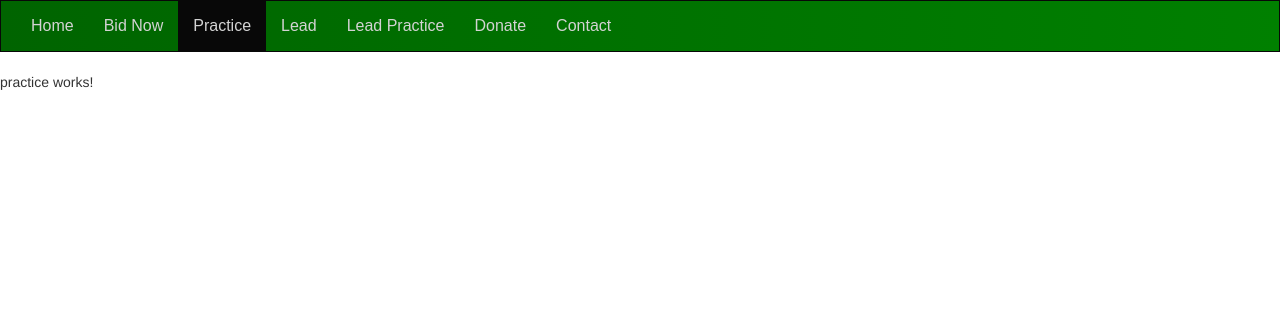
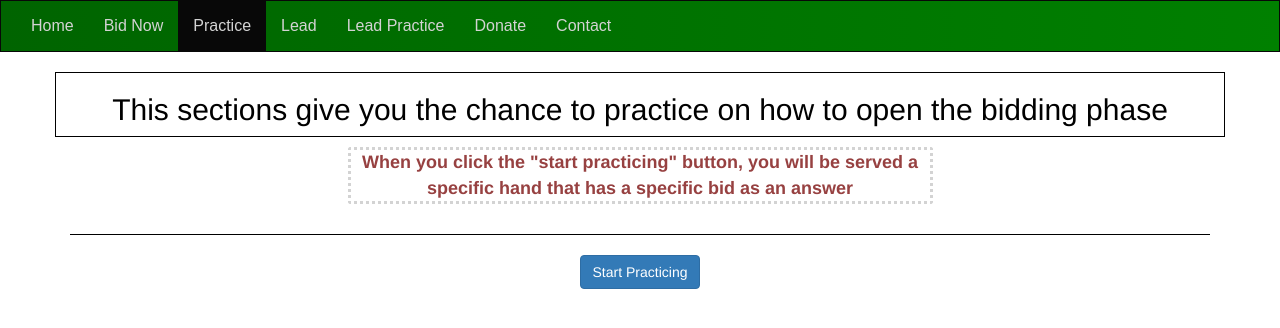
Before and after one commit to George-Spanos/Bridge-App, an Angular app: page /practice in a window 1280 px wide. Shown: the top 328 px of the page. Built offline with nearby package versions, Linux system fonts and the light colour scheme.

Commit message:
practice start

```diff
--- a/src/app/app.component.css
+++ b/src/app/app.component.css
@@ -0,0 +1,7 @@
+.board {
+  padding: 100px 30px 60px 30px;
+  background-color: green;
+  display: flex;
+  justify-content: center;
+  border-radius: 10px;
+}
--- a/src/app/app.module.ts
+++ b/src/app/app.module.ts
@@ -16,6 +16,7 @@ import { DonateComponent } from './donate/donate.component';
 import { ContactComponent } from './contact/contact.component';
 import { LeadComponent } from './lead/lead.component';
 import { LeadPracticeComponent } from './lead-practice/lead-practice.component';
+import { PracticeformComponent } from './practiceform/practiceform.component';
 const routes = [
   { path: '', component: HomepageComponent },
   { path: 'bid', component: MainSectionComponent },
@@ -38,7 +39,8 @@ const routes = [
     DonateComponent,
     ContactComponent,
     LeadComponent,
-    LeadPracticeComponent
+    LeadPracticeComponent,
+    PracticeformComponent
   ],
   imports: [
     BrowserModule,
--- a/src/app/practice/practice.component.css
+++ b/src/app/practice/practice.component.css
@@ -0,0 +1,24 @@
+.heading {
+  display:flex;
+  color: black;
+   justify-content: center;
+    border:1px solid black;
+    text-align: center;
+}
+#subheading {
+  display:flex;
+  color: #974141;
+  justify-content: center;
+  font-size: large;
+  font-weight: bold;
+  box-sizing: border-box;
+  margin: 10px auto;
+  border: 3px dotted lightgrey;
+  border-radius: 3px;
+  width: 50%;
+  text-align: center;
+}
+.hline {
+  border-color: black;
+  width: 100%;
+}
--- a/src/app/practice/practice.component.html
+++ b/src/app/practice/practice.component.html
@@ -1,3 +1,53 @@
-<p>
-  practice works!
-</p>
+<div class="container">
+  <div class="row">
+    <div class="col-xs-12">
+      <div class="row heading">
+        <h2>This sections give you the chance to practice on how to open the bidding phase</h2>
+      </div>
+      <div class="row">
+        <span id="subheading"> When you click the "start practicing" button, you will be served
+          a specific hand that has a specific bid as an answer</span>
+      </div>
+    </div>
+  </div>
+  <hr class="hline">
+  <div class="row">
+      <div class="col-xs-12" style="display:flex; justify-content:center; padding:0px 20px 20px 20px;">
+        <button class="btn btn-primary" (click)="startPractice()">Start Practicing</button>
+      </div>
+    </div>
+    <div class="row">
+        <div class="col-xs-12">
+          <div class="col-xs-6">
+            <div class="board" *ngIf="handInitialized">
+              <div class="row">
+                <div class="card" *ngFor="let card of spades">{{card.name}}
+                  <br>
+                  <img class="suit" src="https://i.imgur.com/tXgx0h3.png">
+                </div>
+                <div class="card red" *ngFor="let card of hearts">{{card.name}}
+                  <br>
+                  <img class="suit" src="https://i.imgur.com/Chg6eQ8.jpg">
+                </div>
+                <div class="card" *ngFor="let card of clubs">{{card.name}}
+                  <br>
+                  <img class="suit" src="https://i.imgur.com/TsBK3k9.jpg">
+                </div>
+                <div class="card red" *ngFor="let card of diamonds">{{card.name}}
+                  <br>
+                  <img class="suit" src="https://i.imgur.com/khCb5Vu.jpg">
+                </div>
+              </div>
+            </div>
+            <div class="row" *ngIf="handInitialized">
+              <div class="col-xs-12 hcpdisplay">Total HCP = {{hcp}}</div>
+            </div>
+          </div>
+          <div class="col-xs-6">
+            <div *ngIf="handInitialized" style="margin:10px">
+              <app-practiceform></app-practiceform>
+            </div>
+          </div>
+        </div>
+      </div>
+</div>
--- a/src/app/practice/practice.component.ts
+++ b/src/app/practice/practice.component.ts
@@ -1,12 +1,20 @@
 import { Component, OnInit } from '@angular/core';
-
+ import {Card} from '../card.model';
 @Component({
   selector: 'app-practice',
   templateUrl: './practice.component.html',
   styleUrls: ['./practice.component.css']
 })
 export class PracticeComponent implements OnInit {
-
+handInitialized = false;
+spades: Card[];
+hearts: Card[];
+clubs: Card[];
+diamonds: Card[];
+hcp: number;
+startPractice() {
+  this.handInitialized = true;
+}
   constructor() { }
 
   ngOnInit() {
--- /dev/null
+++ b/src/app/practiceform/practiceform.component.html
@@ -0,0 +1,3 @@
+<p>
+  practiceform works!
+</p>
--- /dev/null
+++ b/src/app/practiceform/practiceform.component.ts
@@ -0,0 +1,15 @@
+import { Component, OnInit } from '@angular/core';
+
+@Component({
+  selector: 'app-practiceform',
+  templateUrl: './practiceform.component.html',
+  styleUrls: ['./practiceform.component.css']
+})
+export class PracticeformComponent implements OnInit {
+
+  constructor() { }
+
+  ngOnInit() {
+  }
+
+}
```
Also changed, not shown: src/app/practiceform/practiceform.component.css (added), 4 other files (tests, documents, lock files or other folders).
